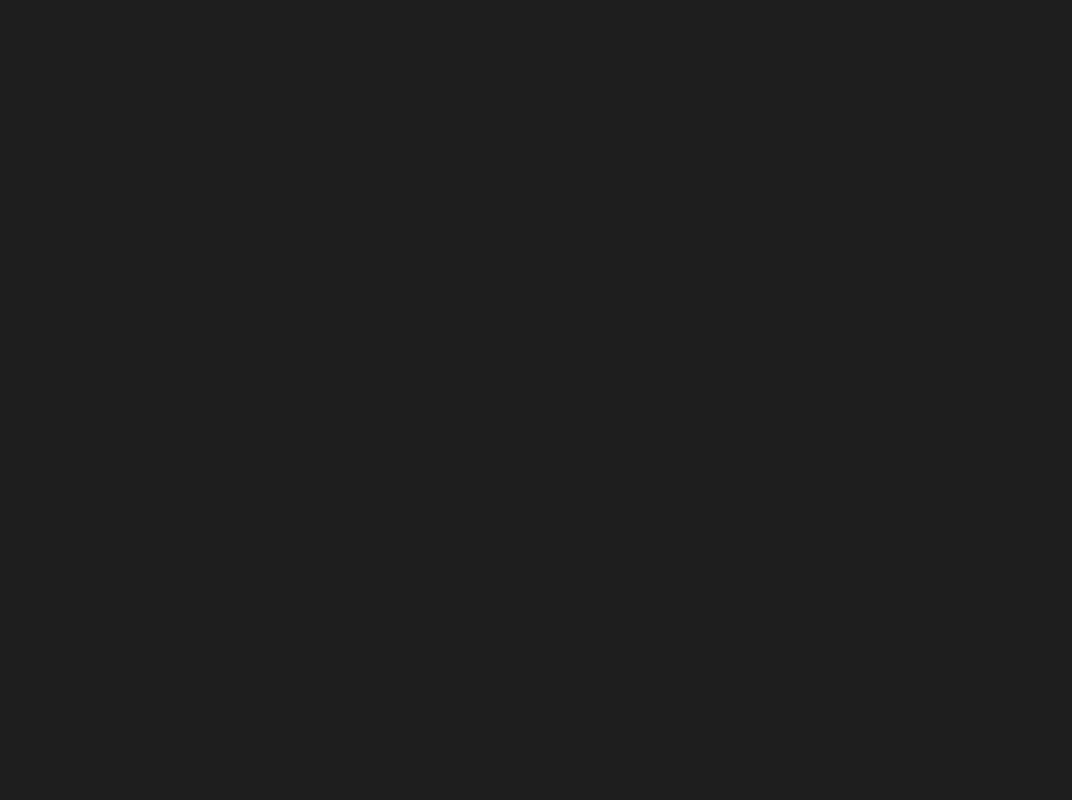
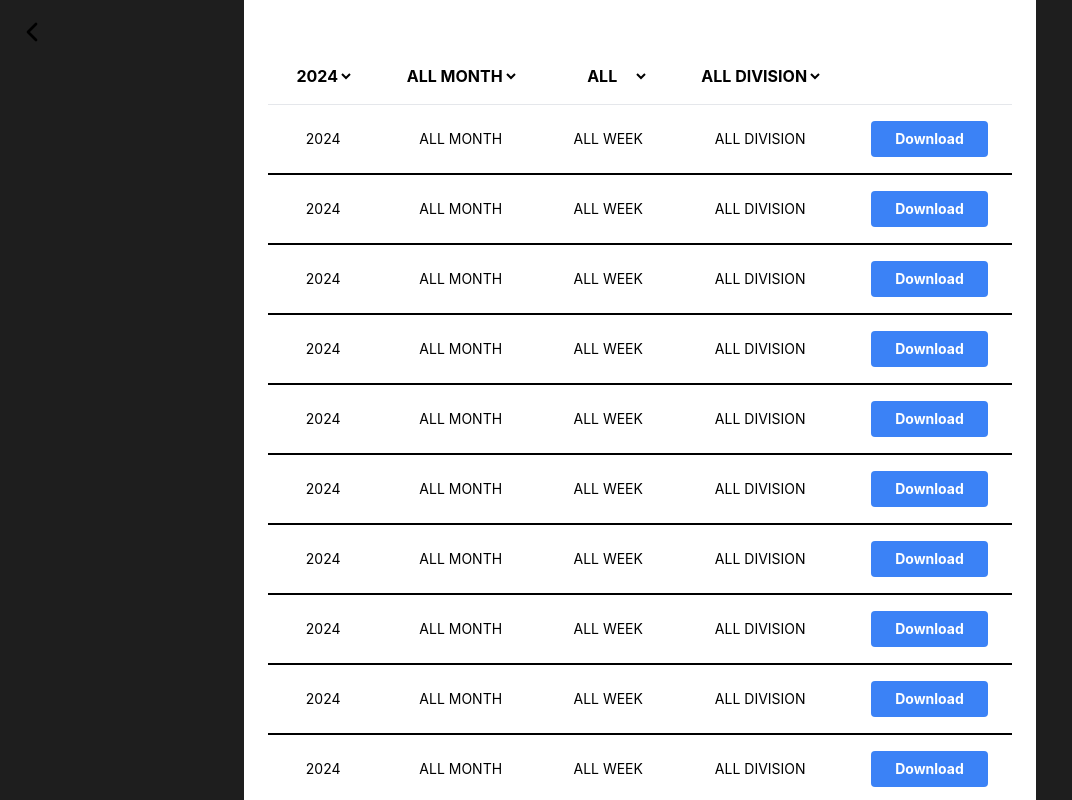
Before and after one commit to EiRuMF21/Presensi-FE, a React (Vite) app: page /recap in a window 1280 px wide. Before the commit this address had no page. Shown: the top 800 px of the page, without its empty margins (0-1072 px from the left). Built offline with nearby package versions, Linux system fonts and the light colour scheme.

Commit message:
up admin

```diff
--- a/src/App.tsx
+++ b/src/App.tsx
@@ -9,6 +9,7 @@ import Homepage from "./pages/Homepage";
 import ProfileSettings from "./components/layouts/ProfileSetting";
 import AttendancePage from "./components/home/AttendancePage";
 import SubmissionTable from "./components/submission/SubmissionData";
+import RecapTable from "./components/admin/RecapTable";
 import "./index.css";
 
 ReactDOM.createRoot(document.getElementById("root")!).render(
@@ -44,8 +45,12 @@ ReactDOM.createRoot(document.getElementById("root")!).render(
           element={<AttendancePage />}
         />
         <Route
-          path="/allsubmission"
+          path="/datasubmission"
           element={<SubmissionTable />}
+        />
+        <Route
+          path="/recap"
+          element={<RecapTable />}
         />
       </Routes>
     </Router>
--- a/src/components/admin/AttendanceChart.tsx
+++ b/src/components/admin/AttendanceChart.tsx
@@ -1,4 +1,4 @@
-import React from "react";
+import React, {useState} from "react";
 import {
   AreaChart,
   Area,
@@ -8,7 +8,56 @@ import {
   ResponsiveContainer,
 } from "recharts";
 
-const data = [
+type DataPoint = {
+  name: string;
+  line1: number;
+  line2: number;
+  line3: number;
+  line4: number;
+  line5: number;
+  line6: number;
+};
+
+const monthlyData = [
+  {
+    name: "June",
+    line1: 100,
+    line2: 10,
+    line3: 30,
+    line4: 20,
+    line5: 10,
+    line6: 5,
+  },
+  {
+    name: "July",
+    line1: 80,
+    line2: 20,
+    line3: 50,
+    line4: 30,
+    line5: 75,
+    line6: 10,
+  },
+  {
+    name: "August",
+    line1: 50,
+    line2: 70,
+    line3: 30,
+    line4: 20,
+    line5: 10,
+    line6: 5,
+  },
+  {
+    name: "September",
+    line1: 80,
+    line2: 20,
+    line3: 50,
+    line4: 30,
+    line5: 15,
+    line6: 10,
+  },
+];
+
+const weeklyData = [
   {
     name: "Week 1",
     line1: 100,
@@ -29,21 +78,78 @@ const data = [
   },
   {
     name: "Week 3",
-    line1: 90,
-    line2: 70,
-    line3: 60,
-    line4: 45,
-    line5: 35,
-    line6: 25,
+    line1: 100,
+    line2: 10,
+    line3: 30,
+    line4: 20,
+    line5: 10,
+    line6: 5,
   },
   {
     name: "Week 4",
-    line1: 95,
-    line2: 20,
-    line3: 70,
-    line4: 60,
-    line5: 50,
-    line6: 40,
+    line1: 10,
+    line2: 60,
+    line3: 45,
+    line4: 30,
+    line5: 20,
+    line6: 15,
+  },
+];
+
+const dailyData = [
+  {
+    name: "Day 1",
+    line1: 10,
+    line2: 85,
+    line3: 15,
+    line4: 10,
+    line5: 5,
+    line6: 2,
+  },
+  {
+    name: "Day 2",
+    line1: 40,
+    line2: 78,
+    line3: 25,
+    line4: 15,
+    line5: 8,
+    line6: 3,
+  },
+  {
+    name: "Day 3",
+    line1: 10,
+    line2: 5,
+    line3: 15,
+    line4: 10,
+    line5: 40,
+    line6: 2,
+  },
+  {
+    name: "Day 4",
+    line1: 40,
+    line2: 10,
+    line3: 25,
+    line4: 15,
+    line5: 8,
+    line6: 3,
+  },
+  {
+    name: "Day 5",
+    line1: 10,
+    line2: 5,
+    line3: 15,
+    line4: 10,
+    line5: 5,
+    line6: 2,
+  },
+  {
+    name: "Day 6",
+    line1: 100,
+    line2: 10,
+    line3: 55,
+    line4: 15,
+    line5: 8,
+    line6: 3,
   },
 ];
 
@@ -56,14 +162,52 @@ const colors = [
   "#FF9AEF",
 ];
 
+const lineMappings = {
+  "View All": ["line1", "line2", "line3", "line4", "line5", "line6"],
+  Attendance: ["line1"],
+  Permission: ["line2"],
+  Sick: ["line3"],
+  Holiday: ["line4"],
+  "Office duty": ["line5"],
+  WFH: ["line6"],
+};
+
 const AttendanceChart: React.FC = () => {
+  const [mode, setMode] = useState("weekly");
+  const [visibleLines, setVisibleLines] = useState(lineMappings["View All"]);
+
+  const getData = () => {
+    switch (mode) {
+      case "monthly":
+        return monthlyData;
+      case "daily":
+        return dailyData;
+      case "weekly":
+      default:
+        return weeklyData;
+    }
+  };
+
   return (
-    <div className="bg-[#FFFFFF] p-4 rounded-lg">
-      <h2 className="text-black mb-4 text-xl font-bold">
-        Statistics for August
-      </h2>
-      <ResponsiveContainer width="100%" height={400}>
-        <AreaChart data={data}>
+    <div className="flex flex-col p-4 bg-white rounded-lg">
+      <div className="flex justify-end mb-4">
+        <select
+          className="border-b-2 border-black bg-transparent text-black text-lg font-semibold focus:outline-none focus:border-[#020617] cursor-pointer"
+          value={mode}
+          onChange={(e) => setMode(e.target.value)}
+        >
+          <option value="daily">Day</option>
+          <option value="weekly">Week</option>
+          <option value="monthly">Month</option>
+        </select>
+      </div>
+
+      <div className="flex-grow">
+        <ResponsiveContainer
+          width="100%"
+          height={400}
+        >
+          <AreaChart data={getData()}>
             <defs>
               {colors.map((color, index) => (
                 <linearGradient
@@ -74,30 +218,44 @@ const AttendanceChart: React.FC = () => {
                   x2="0"
                   y2="1"
                 >
-                <stop offset="5%" stopColor={color} stopOpacity={0.8} />
-                <stop offset="95%" stopColor={color} stopOpacity={0.1} />
+                  <stop
+                    offset="5%"
+                    stopColor={color}
+                    stopOpacity={0.4}
+                  />
+                  <stop
+                    offset="95%"
+                    stopColor={color}
+                    stopOpacity={0}
+                  />
                 </linearGradient>
               ))}
             </defs>
-          <XAxis dataKey="name" tick={{ fill: "#00000" }} />
-          <YAxis tick={{ fill: "#00000" }} />
+            <XAxis
+              dataKey="name"
+              tick={{fill: "#000000"}}
+            />
+            <YAxis tick={{fill: "#000000"}} />
             <Tooltip />
             {["line1", "line2", "line3", "line4", "line5", "line6"].map(
-            (line, index) => (
+              (line, index) =>
+                visibleLines.includes(line) && (
                   <Area
                     key={line}
                     type="monotone"
                     dataKey={line}
                     stroke={colors[index]}
                     fill={`url(#colorGradient${index + 1})`}
-                fillOpacity={1}
-                stackId="1"
+                    fillOpacity={0.4}
                   />
                 )
             )}
           </AreaChart>
         </ResponsiveContainer>
       </div>
+
+      <div className="mt-4"></div>
+    </div>
   );
 };
 
--- a/src/components/admin/Legend.tsx
+++ b/src/components/admin/Legend.tsx
@@ -13,8 +13,8 @@ const Legend: React.FC = () => {
   ];
 
   return (
-    <div className="p-4 text-black bg-white rounded-lg shadow-md">
-      <div className="flex flex-wrap items-center gap-4">
+    <div className="p-2 text-black bg-white rounded-lg">
+      <div className="flex flex-wrap items-center justify-between gap-4">
         {items.map((item, index) => (
           <div
             key={index}
--- /dev/null
+++ b/src/components/admin/RecapTable.tsx
@@ -0,0 +1,152 @@
+import React, {useState} from "react";
+import {useNavigate} from "react-router-dom";
+import {ChevronLeft} from "lucide-react";
+
+const RecapTable: React.FC = () => {
+  const navigate = useNavigate();
+  const years = ["2024", "2023", "2022", "2021", "2020"];
+  const months = [
+    "JANUARY",
+    "FEBRUARY",
+    "MARCH",
+    "APRIL",
+    "MAY",
+    "JUNE",
+    "JULY",
+    "AUGUST",
+    "SEPTEMBER",
+    "OCTOBER",
+    "NOVEMBER",
+    "DECEMBER",
+  ];
+  const weeks = ["ALL", "WEEK 1", "WEEK 2", "WEEK 3"];
+  const divisions = ["ALL DIVISION", "DIV 1", "DIV 2", "DIV 3"];
+
+  const [selectedYear, setSelectedYear] = useState<string>("2024");
+  const [selectedMonth, setSelectedMonth] = useState<string>("ALL MONTH");
+  const [selectedWeek, setSelectedWeek] = useState<string>("ALL WEEK");
+  const [selectedDivision, setSelectedDivision] =
+    useState<string>("ALL DIVISION");
+
+  const handleBack = () => {
+    navigate(-1); // This will navigate to the previous page
+  };
+
+  return (
+    <div className="p-6 bg-white">
+      {/* Header */}
+      <div className="flex items-center justify-start mb-6">
+        <button
+          onClick={handleBack}
+          className="absolute z-20 text-black top-4 left-4"
+        >
+          <ChevronLeft className="w-8 h-8" />
+        </button>
+      </div>
+
+      {/* Table */}
+      <div className="overflow-x-auto bg-white">
+        <table className="min-w-full text-sm text-left">
+          <thead>
+            <tr className="text-base font-bold text-black">
+              <th className="px-6 py-4 bg-white border-">
+                <select
+                  value={selectedYear}
+                  onChange={(e) => setSelectedYear(e.target.value)}
+                  className="w-full font-bold text-center text-black bg-transparent border-none"
+                >
+                  {years.map((year) => (
+                    <option
+                      key={year}
+                      value={year}
+                    >
+                      {year}
+                    </option>
+                  ))}
+                </select>
+              </th>
+              <th className="px-6 py-4 bg-white">
+                <select
+                  value={selectedMonth}
+                  onChange={(e) => setSelectedMonth(e.target.value)}
+                  className="w-full font-bold text-center text-black bg-transparent border-none"
+                >
+                  <option value="ALL MONTH">ALL MONTH</option>
+                  {months.map((month) => (
+                    <option
+                      key={month}
+                      value={month}
+                    >
+                      {month}
+                    </option>
+                  ))}
+                </select>
+              </th>
+              <th className="px-6 py-4 bg-white border-b">
+                <select
+                  value={selectedWeek}
+                  onChange={(e) => setSelectedWeek(e.target.value)}
+                  className="w-full font-bold text-center text-black bg-transparent border-none"
+                >
+                  {weeks.map((week) => (
+                    <option
+                      key={week}
+                      value={week}
+                    >
+                      {week}
+                    </option>
+                  ))}
+                </select>
+              </th>
+              <th className="px-6 py-4 bg-white border-b">
+                <select
+                  value={selectedDivision}
+                  onChange={(e) => setSelectedDivision(e.target.value)}
+                  className="w-full font-bold text-center text-black bg-transparent border-none"
+                >
+                  {divisions.map((division) => (
+                    <option
+                      key={division}
+                      value={division}
+                    >
+                      {division}
+                    </option>
+                  ))}
+                </select>
+              </th>
+              <th className="px-6 py-4 bg-white border-b"></th>
+            </tr>
+          </thead>
+          <tbody className="text-sm font-normal text-black">
+            {months.map((month) => (
+              <tr
+                key={month}
+                className="border-t"
+              >
+                <td className="px-6 py-4 text-center border-b-2 border-black">
+                  {selectedYear}
+                </td>
+                <td className="px-6 py-4 text-center border-b-2 border-black">
+                  {selectedMonth}
+                </td>
+                <td className="px-6 py-4 text-center border-b-2 border-black">
+                  {selectedWeek}
+                </td>
+                <td className="px-6 py-4 text-center border-b-2 border-black">
+                  {selectedDivision}
+                </td>
+                <td className="px-6 py-4 text-center border-b-2 border-black">
+                  <button className="px-6 py-2 font-bold text-white bg-blue-500 rounded hover:bg-blue-700">
+                    Download
+                  </button>
+                </td>
+              </tr>
+            ))}
+          </tbody>
+        </table>
+      </div>
+    </div>
+  );
+};
+
+export default RecapTable;
```
Also changed, not shown: src/components/admin/SidebarAdmin.tsx (+5 -4 lines). Lines whose indentation alone changed are shown as unchanged.
